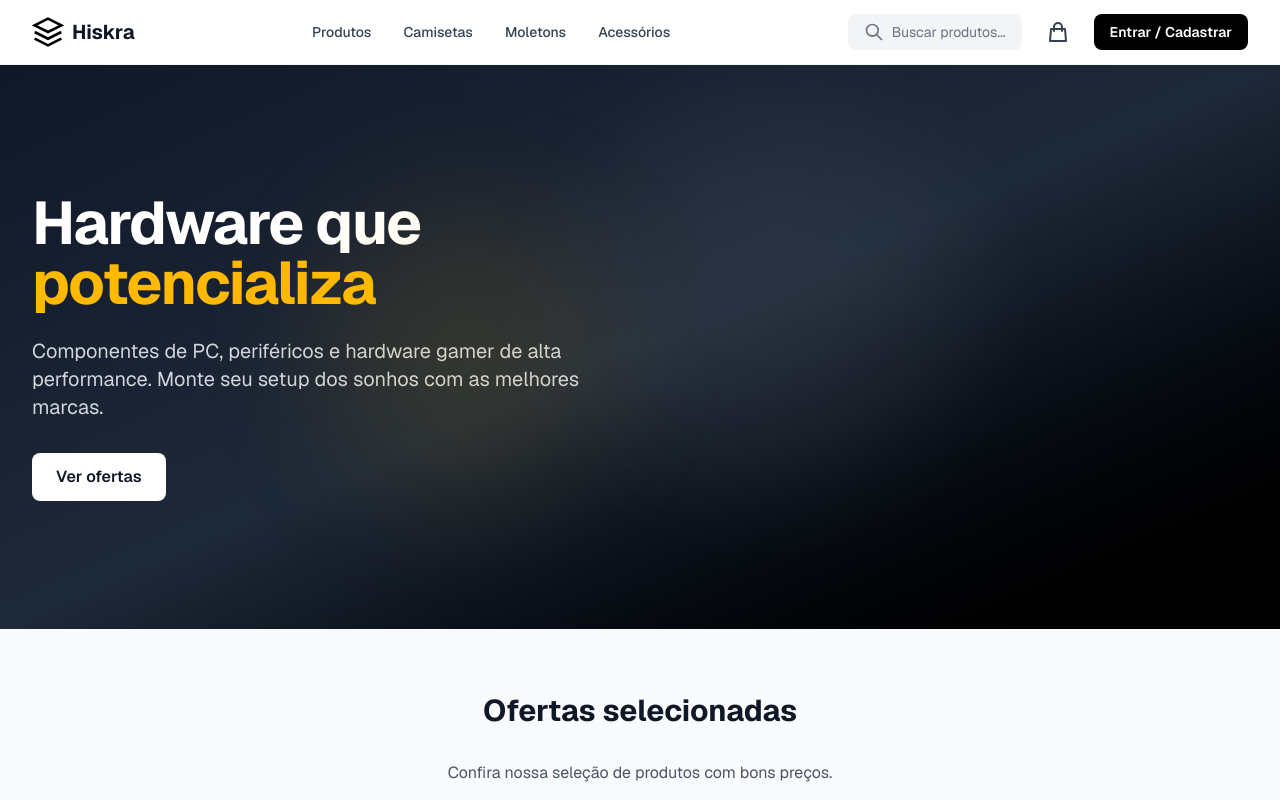
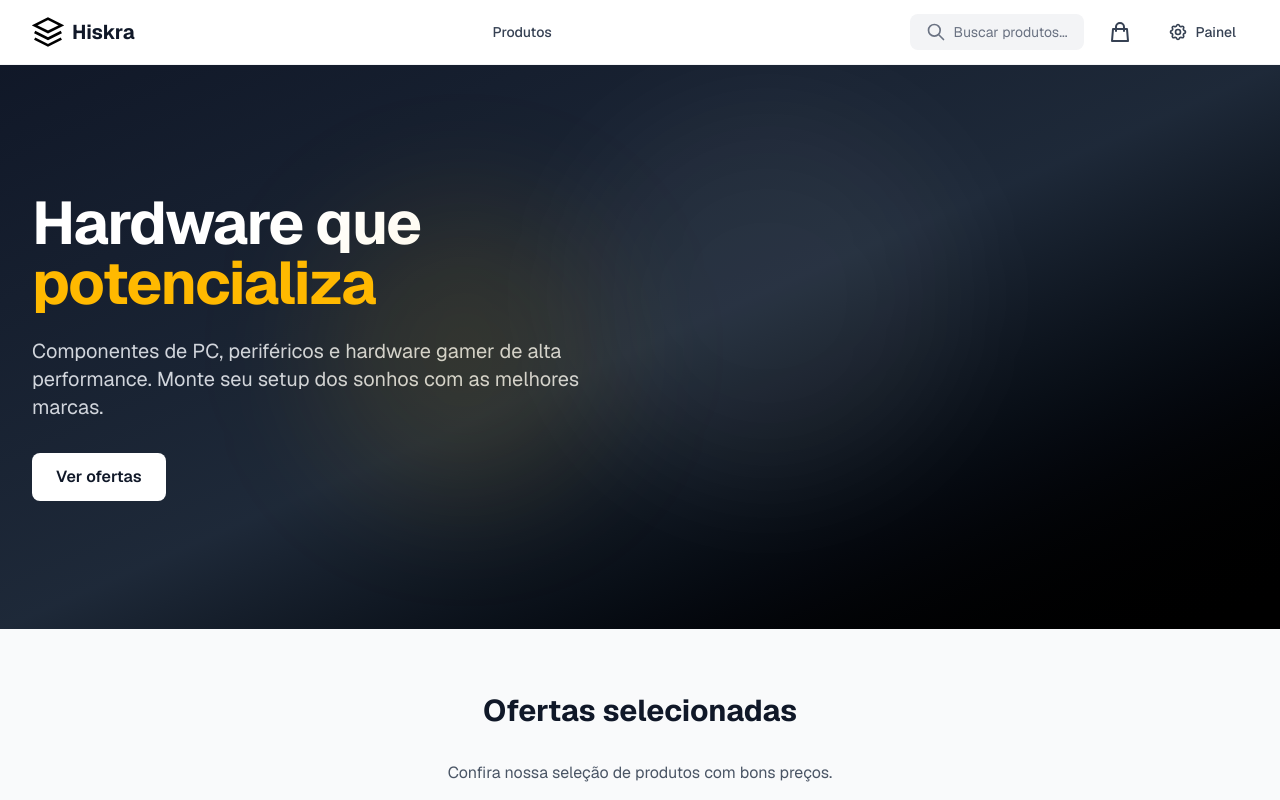
Before and after one commit to oscarRodriguesDev/hiskra-store, a Next.js app: page / in a window 1280 px wide. Shown: the top 800 px of the page. Built offline with nearby package versions, Linux system fonts and the light colour scheme.

Commit message:
chore: header limpo — remove categorias do template (camisetas/moletons) e opcao entrar/cadastrar; link Painel para o admin

```diff
--- a/src/components/Header.tsx
+++ b/src/components/Header.tsx
@@ -3,12 +3,10 @@
 import React, { useState } from 'react';
 import Link from 'next/link';
 import { useCart } from '@/context/CartContext';
-import { useAuth } from '@/context/AuthContext';
 import { CartDrawer } from './CartDrawer';
 
 export function Header() {
   const { getItemCount } = useCart();
-  const { user, logout, isLoaded } = useAuth();
   const [isCartOpen, setIsCartOpen] = useState(false);
   const [isMobileMenuOpen, setIsMobileMenuOpen] = useState(false);
   const itemCount = getItemCount();
@@ -29,15 +27,6 @@
           <div className="hidden md:flex md:items-center md:gap-8">
             <Link href="/products" className="text-sm font-medium text-gray-700 hover:text-gray-900 transition-colors">
               Produtos
-            </Link>
-            <Link href="/products?category=Camisetas" className="text-sm font-medium text-gray-700 hover:text-gray-900 transition-colors">
-              Camisetas
-            </Link>
-            <Link href="/products?category=Moletons" className="text-sm font-medium text-gray-700 hover:text-gray-900 transition-colors">
-              Moletons
-            </Link>
-            <Link href="/products?category=Acessórios" className="text-sm font-medium text-gray-700 hover:text-gray-900 transition-colors">
-              Acessórios
             </Link>
           </div>
 
@@ -72,60 +61,18 @@
               )}
             </button>
 
-            {/* Auth / User Menu */}
-            {isLoaded ? (
-              user ? (
-                <div className="relative">
-                  <button
-                    onClick={() => setIsMobileMenuOpen(!isMobileMenuOpen)}
-                    className="flex items-center gap-2 px-3 py-2 text-sm font-medium text-gray-700 rounded-lg hover:bg-gray-100 transition-colors"
-                  >
-                    <span className="hidden sm:block">{user.name}</span>
-                    <svg className="w-4 h-4" fill="none" stroke="currentColor" viewBox="0 0 24 24">
-                      <path strokeLinecap="round" strokeLinejoin="round" strokeWidth={2} d="M19 9l-7 7-7-7" />
-                    </svg>
-                  </button>
-
-                  {isMobileMenuOpen && (
-                    <>
-                      <div className="fixed inset-0 z-40" onClick={() => setIsMobileMenuOpen(false)} />
-                      <div className="absolute right-0 mt-2 w-48 bg-white rounded-lg shadow-lg border border-gray-100 py-1 z-50 animate-in slide-in-from-top-2 duration-200">
-                        <Link
-                          href="/account"
-                          className="block px-4 py-2 text-sm text-gray-700 hover:bg-gray-100"
-                          onClick={() => setIsMobileMenuOpen(false)}
-                        >
-                          Minha conta
-                        </Link>
-                        <Link
-                          href="/orders"
-                          className="block px-4 py-2 text-sm text-gray-700 hover:bg-gray-100"
-                          onClick={() => setIsMobileMenuOpen(false)}
-                        >
-                          Meus pedidos
-                        </Link>
-                        <hr className="my-1 border-gray-100" />
-                        <button
-                          onClick={() => { logout(); setIsMobileMenuOpen(false); }}
-                          className="w-full text-left px-4 py-2 text-sm text-red-600 hover:bg-gray-100"
-                        >
-                          Sair
-                        </button>
-                      </div>
-                    </>
-                  )}
-                </div>
-              ) : (
-                <Link
-                  href="/auth"
-                  className="px-4 py-2 text-sm font-semibold text-white bg-black rounded-lg hover:bg-gray-900 transition-colors"
-                >
-                  Entrar / Cadastrar
-                </Link>
-              )
-            ) : (
-              <div className="w-24 h-10 bg-gray-200 animate-pulse rounded" />
-            )}
+            {/* Painel (admin) */}
+            <Link
+              href="/admin"
+              title="Painel do administrador"
+              className="flex items-center gap-2 px-3 py-2 text-sm font-medium text-gray-700 rounded-lg hover:bg-gray-100 transition-colors"
+            >
+              <svg className="w-5 h-5" fill="none" stroke="currentColor" viewBox="0 0 24 24">
+                <path strokeLinecap="round" strokeLinejoin="round" strokeWidth={2} d="M10.325 4.317c.426-1.756 2.924-1.756 3.35 0a1.724 1.724 0 002.573 1.066c1.543-.94 3.31.826 2.37 2.37a1.724 1.724 0 001.065 2.572c1.756.426 1.756 2.924 0 3.35a1.724 1.724 0 00-1.066 2.573c.94 1.543-.826 3.31-2.37 2.37a1.724 1.724 0 00-2.572 1.065c-.426 1.756-2.924 1.756-3.35 0a1.724 1.724 0 00-2.573-1.066c-1.543.94-3.31-.826-2.37-2.37a1.724 1.724 0 00-1.065-2.572c-1.756-.426-1.756-2.924 0-3.35a1.724 1.724 0 001.066-2.573c-.94-1.543.826-3.31 2.37-2.37.996.608 2.296.07 2.572-1.065z" />
+                <path strokeLinecap="round" strokeLinejoin="round" strokeWidth={2} d="M15 12a3 3 0 11-6 0 3 3 0 016 0z" />
+              </svg>
+              <span className="hidden sm:block">Painel</span>
+            </Link>
           </div>
         </div>
 
@@ -144,33 +91,9 @@
               <Link href="/products" className="block py-2 text-sm font-medium text-gray-700 hover:text-gray-900" onClick={() => setIsMobileMenuOpen(false)}>
                 Produtos
               </Link>
-              <Link href="/products?category=Camisetas" className="block py-2 text-sm font-medium text-gray-700 hover:text-gray-900" onClick={() => setIsMobileMenuOpen(false)}>
-                Camisetas
+              <Link href="/admin" className="block py-2 text-sm font-medium text-gray-700 hover:text-gray-900" onClick={() => setIsMobileMenuOpen(false)}>
+                Painel
               </Link>
-              <Link href="/products?category=Moletons" className="block py-2 text-sm font-medium text-gray-700 hover:text-gray-900" onClick={() => setIsMobileMenuOpen(false)}>
-                Moletons
-              </Link>
-              <Link href="/products?category=Acessórios" className="block py-2 text-sm font-medium text-gray-700 hover:text-gray-900" onClick={() => setIsMobileMenuOpen(false)}>
-                Acessórios
-              </Link>
-              <hr className="border-gray-100" />
-              {user ? (
-                <>
-                  <Link href="/account" className="block py-2 text-sm font-medium text-gray-700" onClick={() => setIsMobileMenuOpen(false)}>
-                    Minha conta
-                  </Link>
-                  <Link href="/orders" className="block py-2 text-sm font-medium text-gray-700" onClick={() => setIsMobileMenuOpen(false)}>
-                    Meus pedidos
-                  </Link>
-                  <button onClick={() => { logout(); setIsMobileMenuOpen(false); }} className="w-full text-left py-2 text-sm font-medium text-red-600">
-                    Sair
-                  </button>
-                </>
-              ) : (
-                <Link href="/auth" className="block py-2 text-sm font-medium text-gray-700" onClick={() => setIsMobileMenuOpen(false)}>
-                  Entrar / Cadastrar
-                </Link>
-              )}
             </div>
           )}
         </div>
```
Also changed, not shown: .opencode/checkpoints.md.
